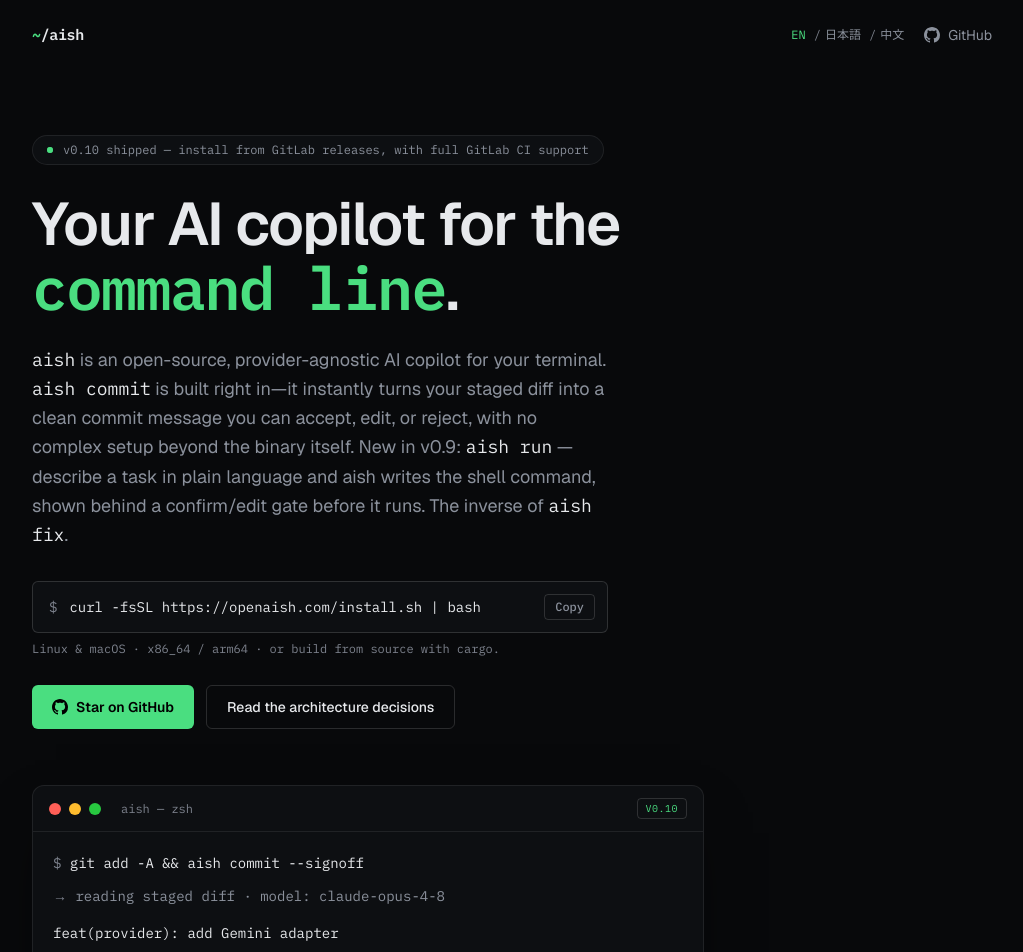
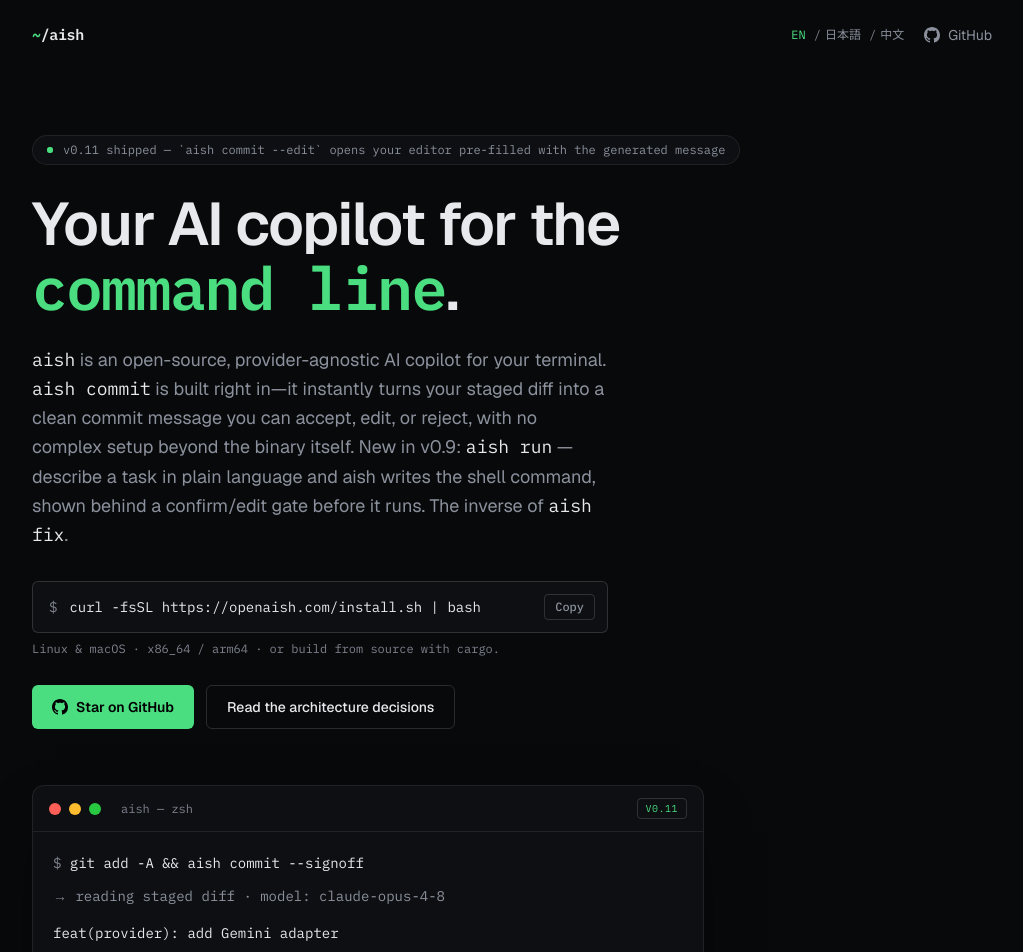
Before and after one commit to daaquan/aish-web, a Next.js app: page /en in a window 1280 px wide. Shown: the top 952 px of the page, without its empty margins (128-1151 px from the left). Built offline with nearby package versions, Linux system fonts and the light colour scheme.

Commit message:
chore: sync to aish v0.11.0 (commit --edit)

```diff
--- a/src/app/[lang]/page.tsx
+++ b/src/app/[lang]/page.tsx
@@ -142,7 +142,7 @@
               <span className="h-3 w-3 rounded-full bg-[#28c840]" />
               <span className="ml-3 font-mono text-xs text-faint">aish — zsh</span>
               <span className="ml-auto rounded border border-[var(--border-strong)] px-2 py-0.5 font-mono text-[10px] uppercase tracking-wider text-accent">
-                v0.10
+                v0.11
               </span>
             </div>
             <div className="space-y-2.5 p-5 font-mono text-[13px] leading-relaxed sm:text-sm">
--- a/src/app/dictionaries/en.json
+++ b/src/app/dictionaries/en.json
@@ -7,7 +7,7 @@
     "license": "MIT"
   },
   "hero": {
-    "badge": "v0.10 shipped — install from GitLab releases, with full GitLab CI support",
+    "badge": "v0.11 shipped — `aish commit --edit` opens your editor pre-filled with the generated message",
     "titlePre": "Your AI copilot for the",
     "titleAccent": "command line",
     "titleSuffix": ".",
--- a/src/app/dictionaries/ja.json
+++ b/src/app/dictionaries/ja.json
@@ -7,7 +7,7 @@
     "license": "MIT"
   },
   "hero": {
-    "badge": "v0.10 リリース — GitLab リリースからのインストールと GitLab CI に対応",
+    "badge": "v0.11 リリース — `aish commit --edit` で生成メッセージを事前入力したエディタを起動",
     "titlePre": "あなたのターミナルに、",
     "titleAccent": "AI コパイロット",
     "titleSuffix": "を。",
--- a/src/app/dictionaries/zh.json
+++ b/src/app/dictionaries/zh.json
@@ -7,7 +7,7 @@
     "license": "MIT"
   },
   "hero": {
-    "badge": "v0.10 已发布 — 支持从 GitLab releases 安装，并完整支持 GitLab CI",
+    "badge": "v0.11 已发布 — `aish commit --edit` 打开编辑器并预填生成的提交信息",
     "titlePre": "你的终端",
     "titleAccent": "AI 助手",
     "titleSuffix": "。",
```
Also changed, not shown: .aish-sync.json, 1 other file (tests, documents, lock files or other folders).
